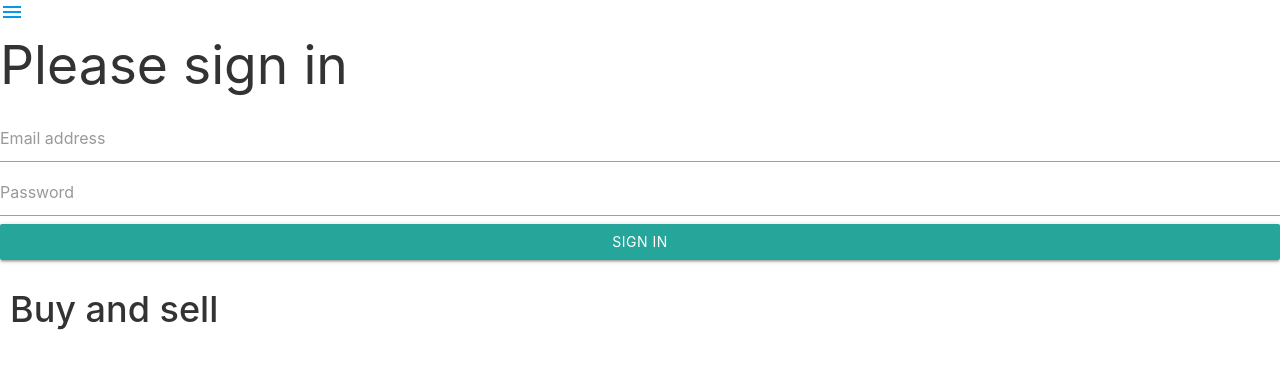
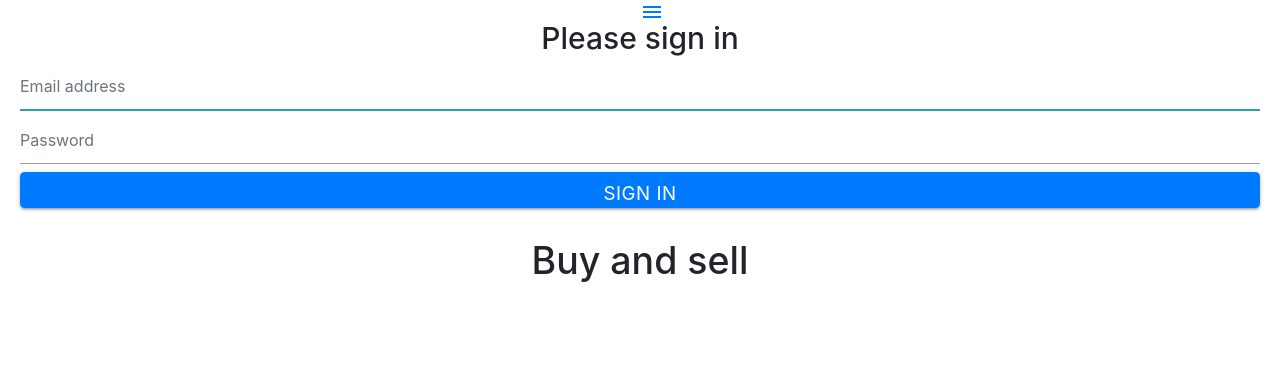
Before and after one commit to igorSurz/cryptoFiat, a React (Create React App) app: page / in a window 1280 px wide. Shown: the top 368 px of the page. Built offline with nearby package versions, Linux system fonts and the light colour scheme.

Commit message:
sign in context

```diff
--- a/package.json
+++ b/package.json
@@ -11,11 +11,13 @@
     "@testing-library/jest-dom": "^5.11.10",
     "@testing-library/react": "^11.2.6",
     "@testing-library/user-event": "^12.8.3",
+    "bootstrap": "^4.6.0",
     "d3": "^6.6.2",
     "d3-scale": "^3.2.0",
     "express": "^4.17.1",
     "materialize-css": "^1.0.0-rc.2",
     "react": "^17.0.2",
+    "react-bootstrap": "^1.5.2",
     "react-dom": "^17.0.2",
     "react-router-dom": "^5.2.0",
     "react-scripts": "4.0.3",
--- a/src/App.css
+++ b/src/App.css
@@ -1,5 +1,7 @@
 .App {
   text-align: center;
+  width: auto;
+  padding: 20px;
 }
 
 .App-logo {
@@ -35,4 +37,5 @@
   to {
     transform: rotate(360deg);
   }
+
 }
--- a/src/App.js
+++ b/src/App.js
@@ -11,7 +11,7 @@ export default class App extends React.Component {
  render() {
   return (
     <BrowserRouter>
-    <div>
+    <div className="App">
       <Signin/>
       <Sidebar/>
       <Route path='/' component={MainPage} exact/>
--- a/src/components/user/userMain.js
+++ b/src/components/user/userMain.js
@@ -1,18 +1,48 @@
 import React from 'react'
+import 'bootstrap/dist/css/bootstrap.min.css';
+
+
+
 
 export default class Signin extends React.Component {
+    constructor(props) {
+        super(props);
+        this.handleEmailChange = this.handleEmailChange.bind(this);
+        this.handlePasswordChange = this.handlePasswordChange.bind(this);
+        this.signIn = this.signIn.bind(this);
+        this.state = {
+          email:'',
+          password:''
+        };
+    }
+
+
+    handleEmailChange(e){
+        this.setState({email:e.target.value})
+
+    }
+    handlePasswordChange(e){
+        this.setState({password:e.target.value})
+
+    }
+
+    signIn(){
+        console.log('Email address is ' + this.state.email + ' Password is ' + this.state.password);
+    }
     render() {
         return (
         <form className="form-signin">
                 <h2 className="form-signin-heading"> Please sign in </h2>
-                <label for="inputEmail" className="sr-only"> Email address
+                <label htmlFor="inputEmail" className="sr-only"> Email address
                 </label>
-                <input type="email" id="inputEmail" className="form-control" placeholder="Email address" required autofocus />
-                <label for="inputPassword" className="sr-only"> Password</label>
-                <input type="password" id="inputPassword" className="form-control" placeholder="Password" required />
-                <button className="btn btn-lg btn-primary btn-block" type="button"> Sign in
+                <input type="email" onChange={this.handleEmailChange} id="inputEmail" className="form-control" placeholder="Email address" required autoFocus />
+                <label htmlFor="inputPassword" className="sr-only"> Password</label>
+                <input type="password" onChange={this.handlePasswordChange} id="inputPassword" className="form-control" placeholder="Password" required />
+                <button className="btn btn-lg btn-primary btn-block" onClick={this.signIn} type="button"> Sign in
                 </button>
             </form>
+
+
         )
     }
 }
```
